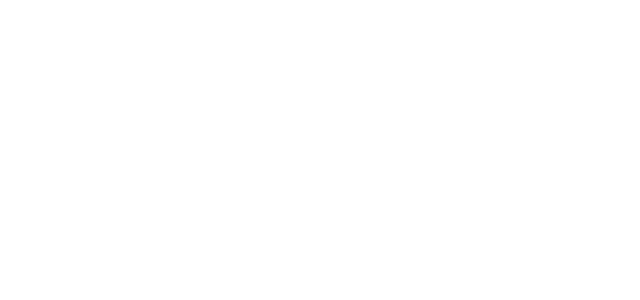
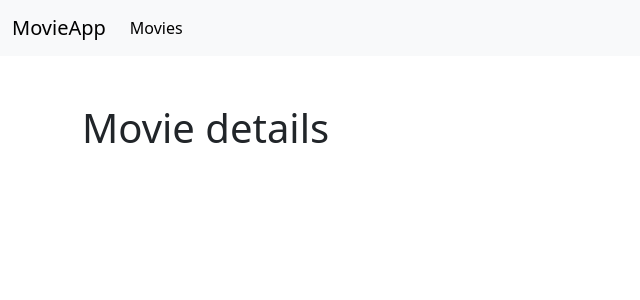
Before and after one commit to FedericoBellezza/webapp-react, a React (Vite) app: page /movies/1 in a window 1280 px wide. Before the commit this address had no page. Shown: the top 300 px of the page, without its empty margins (0-640 px from the left). Built offline with nearby package versions, Linux system fonts and the light colour scheme; no server answers.

Commit message:
add details page

```diff
--- a/src/App.jsx
+++ b/src/App.jsx
@@ -4,6 +4,7 @@
 // pages import
 import HomePage from "./pages/HomePage";
 import MovieListPage from "./pages/movies/MovieListPage";
+import MovieDetailsPage from "./pages/movies/MovieDetailsPage";
 
 // layouts import
 import DefaultLayout from "./layouts/DefaultLayout";
@@ -13,8 +14,14 @@
     <BrowserRouter>
       <Routes>
         <Route path="/" element={<DefaultLayout />}>
+          {/* default pages */}
           <Route index element={<HomePage />}></Route>
-          <Route path="movies" element={<MovieListPage />}></Route>
+
+          {/* movies pages */}
+          <Route path="movies">
+            <Route index element={<MovieListPage />}></Route>
+            <Route path=":id" element={<MovieDetailsPage />}></Route>
+          </Route>
         </Route>
       </Routes>
     </BrowserRouter>
--- a/src/pages/movies/MovieDetailsPage.jsx
+++ b/src/pages/movies/MovieDetailsPage.jsx
@@ -0,0 +1,29 @@
+import { useState, useEffect } from "react";
+
+export default function MovieDetailsPage() {
+  const [movie, setMovie] = useState(null);
+
+  useEffect(() => {
+    const url = "http://localhost:3000/movies/3";
+
+    fetch(url)
+      .then((res) => res.json())
+      .then((data) => {
+        setMovie(data.movie[0]);
+      });
+  }, []);
+
+  movie && console.log(movie);
+  return (
+    <div className="container pt-5">
+      <h1>Movie details</h1>
+      <ul>
+        {movie && <li>Title: {movie.title}</li>}
+        {movie && <li>Director: {movie.director}</li>}
+        {movie && <li>Genre: {movie.genre}</li>}
+        {movie && <li>Year: {movie.year}</li>}
+        {movie && <li>Abstract: {movie.abstract}</li>}
+      </ul>
+    </div>
+  );
+}
```
